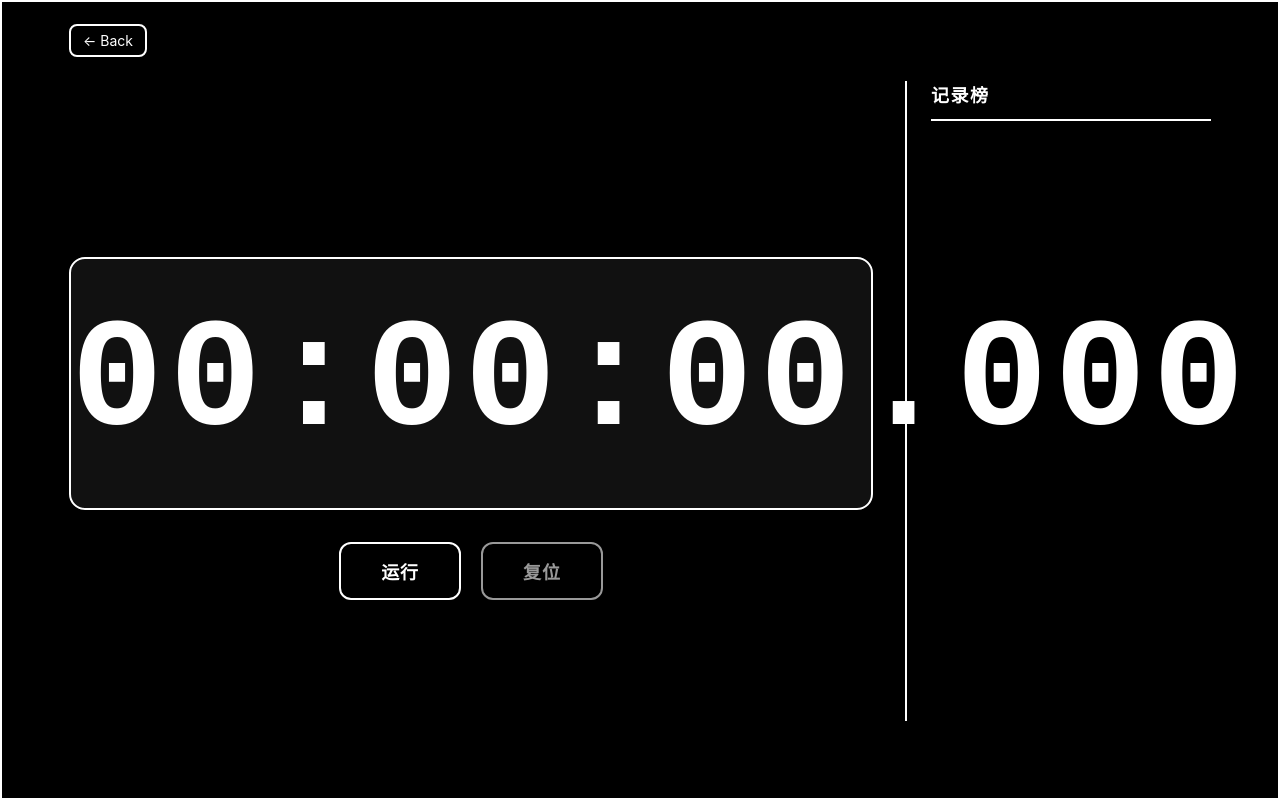
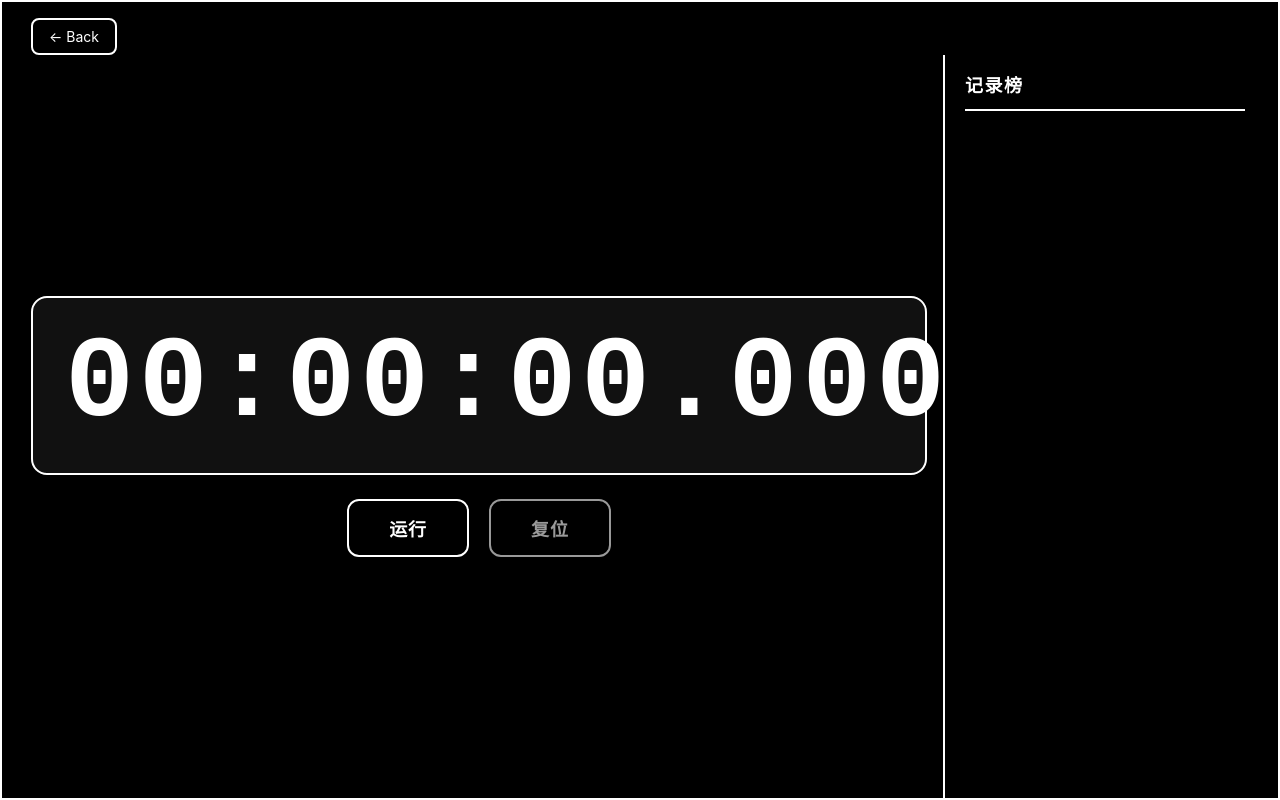
Before and after one commit to Leviatist/Leviatist.github.io, a plain HTML site: page stopwatch.html in a window 1280 px wide. Drawn offline with Linux system fonts and the light colour scheme.

Commit message:
11-04-2026

```diff
--- a/stopwatch.css
+++ b/stopwatch.css
@@ -1,24 +1,24 @@
 .stopwatch-page {
-  min-height: 100vh;
+  height: 100vh;
   background-color: #000000;
   color: #ffffff;
   display: flex;
   flex-direction: column;
-  align-items: center;
-  padding: 24px 16px;
   box-sizing: border-box;
+  overflow: hidden;
 }
 
 .back-link {
-  align-self: flex-start;
   color: #ffffff;
   text-decoration: none;
   font-size: 14px;
-  padding: 6px 12px;
+  padding: 8px 16px;
   border: 2px solid #ffffff;
   border-radius: 8px;
   transition: all 0.2s ease;
-  margin-bottom: 24px;
+  align-self: flex-start;
+  margin: 16px 0 0 16px;
+  flex-shrink: 0;
 }
 
 .back-link:hover {
@@ -28,10 +28,9 @@
 
 .stopwatch-layout {
   display: flex;
-  width: 100%;
-  max-width: 1200px;
   flex: 1;
-  gap: 32px;
+  min-height: 0;
+  overflow: hidden;
 }
 
 .stopwatch-center {
@@ -40,30 +39,33 @@
   flex-direction: column;
   align-items: center;
   justify-content: center;
-  min-height: 60vh;
+  min-height: 0;
+  padding: 16px;
+  gap: 24px;
 }
 
 .stopwatch-display {
-  font-size: clamp(4rem, 12vw, 10rem);
+  font-size: clamp(3rem, 9vw, 8rem);
   font-family: "Courier New", Courier, monospace;
   font-weight: 700;
   letter-spacing: 0.04em;
   color: #ffffff;
   text-align: center;
-  line-height: 1.2;
-  padding: 32px 0;
+  line-height: 1.1;
+  padding: 24px 32px;
   user-select: none;
   border: 2px solid #ffffff;
   border-radius: 16px;
   background: #111111;
   width: 100%;
-  max-width: 800px;
+  max-width: 70vw;
+  box-sizing: border-box;
 }
 
 .stopwatch-buttons {
   display: flex;
   gap: 20px;
-  margin-top: 32px;
+  flex-shrink: 0;
 }
 
 .btn {
@@ -107,10 +109,11 @@
   width: 280px;
   flex-shrink: 0;
   border-left: 2px solid #ffffff;
-  padding-left: 24px;
   display: flex;
   flex-direction: column;
-  max-height: 80vh;
+  padding: 16px 20px;
+  min-height: 0;
+  overflow: hidden;
 }
 
 .history-title {
@@ -121,11 +124,13 @@
   border-bottom: 2px solid #ffffff;
   text-transform: uppercase;
   letter-spacing: 0.08em;
+  flex-shrink: 0;
 }
 
 .history-list {
   overflow-y: auto;
   flex: 1;
+  min-height: 0;
   display: flex;
   flex-direction: column;
   gap: 8px;
@@ -188,12 +193,11 @@
     width: 100%;
     border-left: none;
     border-top: 2px solid #ffffff;
-    padding-left: 0;
-    padding-top: 24px;
-    max-height: 40vh;
+    max-height: 35vh;
   }
 
   .stopwatch-display {
     font-size: clamp(2.5rem, 10vw, 5rem);
+    max-width: 95vw;
   }
 }
```
